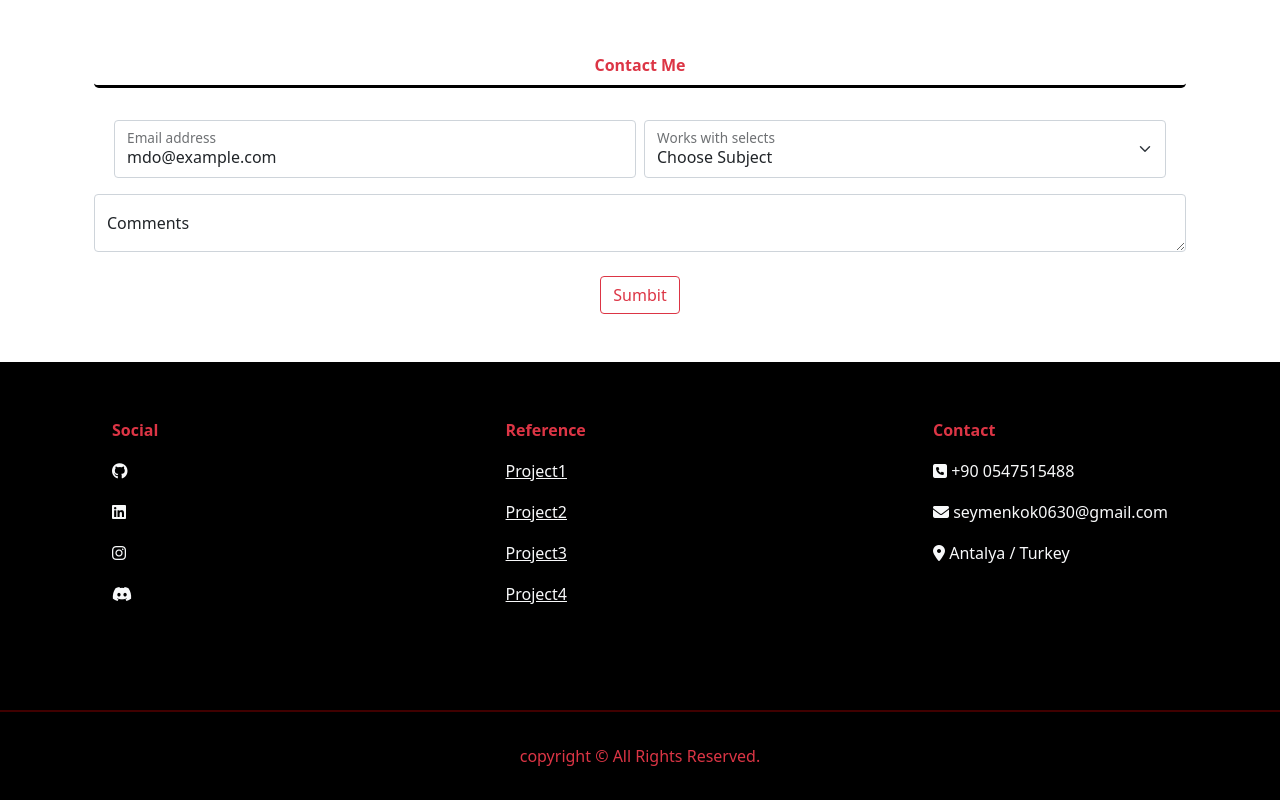
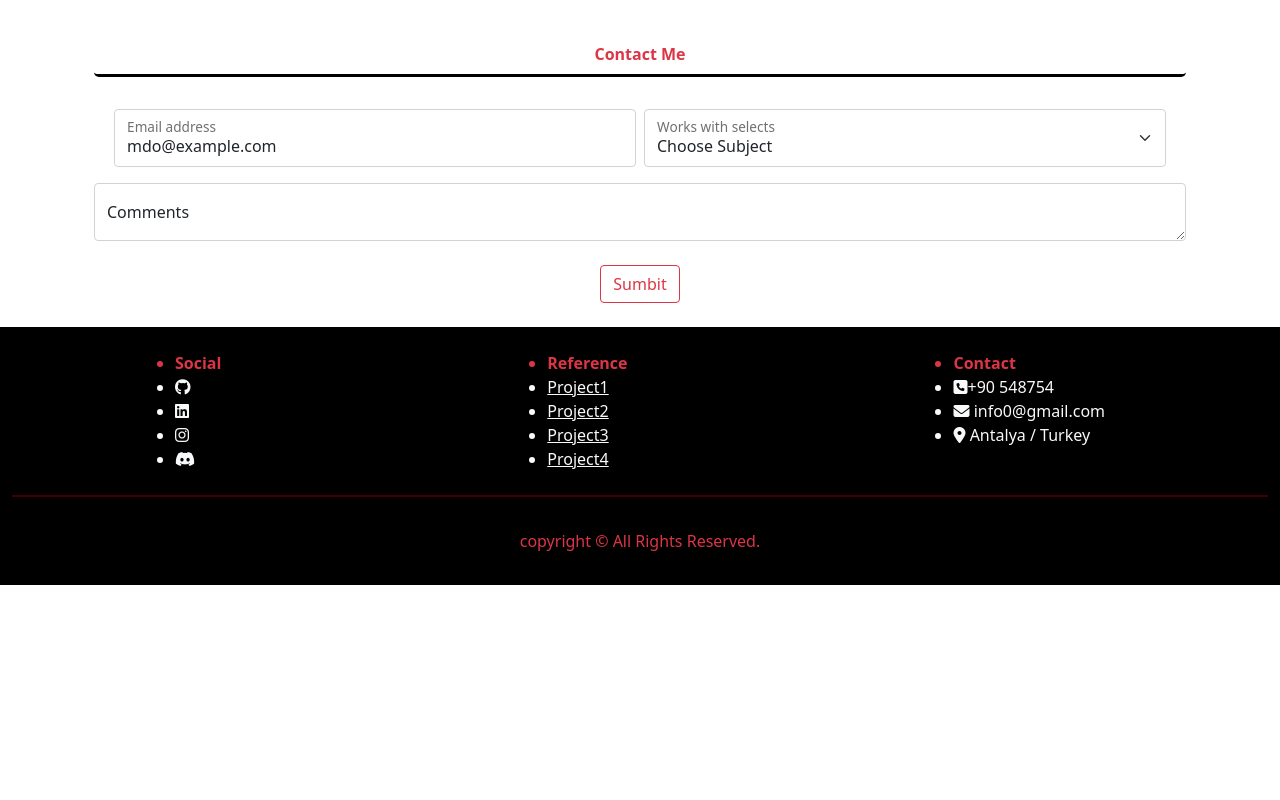
Before and after one commit to SeymenKok/SeymenKok.github.io, a plain HTML site: page index.html in a window 1280 px wide. Shown: the part 1800-2600 px from the top of the page. After the commit the page ends 2385 px from the top, so only its background shows below. Drawn offline with nearby package versions, Linux system fonts and the light colour scheme.

Commit message:
Add files via upload

```diff
--- a/index.html
+++ b/index.html
@@ -11,10 +11,10 @@
 </head>
 <body>
 <!-- Header -->
-<header class="bg-primary">
+<header class="bg-primary container-fluid ">
     <!-- NavBar -->
 <div class="pt-0 ">
-    <ul class="nav justify-content-center">
+    <ul class="nav justify-content-center ">
         <li class="nav-item">
           <a class="nav-link text-light" href="index.html">Home</a>
         </li>
@@ -27,8 +27,8 @@
         <li class="nav-item">
           <a class="nav-link text-light" href="#contactme">Contact Me</a>
         </li>
-        <li class="nav-item">
-          <a href="nav-link text-primary" id="top">top</a>
+        <li class="nav-item nav-link text-primary">
+          <a href="#" id="top">top</a>
         </li>
       </ul>
 
@@ -43,7 +43,7 @@
 <div class="row">
  <div class="col-7">
   <img src="img/banner-bg.png" class="img-fluid" alt="...">
-  <div class="carousel-indicators mb-2 text-center">
+  <div class="carousel-indicators mb-5 text-center overflow-hidden">
     <a href="#project"><img src="img/icon/down arrow.png" alt=""></a>
     <!-- <div class="carousel-caption d-none d-md-block mb-2 text-center">
         <h5 class="text-secondary"><strong>Seymen Kök</strong></h5>
@@ -51,7 +51,7 @@
       </div> -->
   </div>
  </div>
- <div class="col-5 align-self-center ">
+ <div class="col-sm-5 align-self-center ">
    <h4 class="text-white container">Hi, My name is</h5>
   <p class="container text-white-50">
     <span class="text-secondary"><strong>Seymen</strong></span>   <br>
@@ -68,7 +68,7 @@
     <!-- Project -->
     <div class="container text-center ">
       <div>
-      <span id="project" class="d-block p-2 mb-3 border-bottom border-3 border-primary  rounded-3"><strong class="text-secondary">Project</strong></span>
+      <span id="project" class="d-block p-2 mb-3 mt-5 border-bottom border-3 border-primary  rounded-3"><strong class="text-secondary">Project</strong></span>
       </div>
        <div class="row row-cols-1 row-cols-md-3 g-4">
         <div class="col">
@@ -210,35 +210,35 @@
                 <label for="floatingTextarea">Comments</label>
               </div>
 
-              <div class="text-center mt-4">
+              <div class="text-center mt-4 mb-4">
                 <button type="button" class="btn btn-outline-danger">Sumbit</button>
               </div>
 
               </div>
 </main>
 <!-- Footer -->
-<footer class="bg-primary ">
-    <div class="d-flex m-5 p-5 justify-content-between">
-        <ul class="list-group   list-group-flush">
-            <li class="list-group-item bg-primary text-secondary"><strong>Social</strong></li>
-            <li class="list-group-item bg-primary text-light"><a href="https://github.com/SeymenKok"><i class="fa-brands fa-github text-light"></i></a>
+<footer class="bg-primary  container-fluid ">
+    <div class="d-flex justify-content-around ">
+        <ul class="list-group list-group-flush p-2 mt-3 ">
+            <li class="bg-primary text-secondary"><strong>Social</strong></li>
+            <li class="bg-primary text-light"><a href="https://github.com/SeymenKok"><i class="fa-brands fa-github text-light"></i></a>
             </li>
-            <li class="list-group-item bg-primary text-light"><a href="https://www.linkedin.com/in/seymen-kök-a95b8a233/"><i class="fa-brands fa-linkedin text-light"></i></a></li>
-            <li class="list-group-item bg-primary text-light"><a href="#"><i class="fa-brands fa-instagram text-light"></i></a></li>
-            <li class="list-group-item bg-primary text-light"><a href="#"><i class="fa-brands fa-discord text-light"></i></a></li>
+            <li class="bg-primary text-light"><a href="https://www.linkedin.com/in/seymen-kök-a95b8a233/"><i class="fa-brands fa-linkedin text-light"></i></a></li>
+            <li class="bg-primary text-light"><a href="#"><i class="fa-brands fa-instagram text-light"></i></a></li>
+            <li class="bg-primary text-light"><a href="#"><i class="fa-brands fa-discord text-light"></i></a></li>
           </ul>
-          <ul class="list-group   list-group-flush">
-            <li class="list-group-item bg-primary text-secondary"><strong>Reference</strong></li>
-            <li class="list-group-item bg-primary text-light"><a href="#" class="text-light">Project1</a></li>
-            <li class="list-group-item bg-primary text-light"><a href="#" class="text-light">Project2</a></li>
-            <li class="list-group-item bg-primary text-light"><a href="#" class="text-light">Project3</a></li>
-            <li class="list-group-item bg-primary text-light"><a href="#" class="text-light">Project4</a></li>
+          <ul class="list-group list-group-flush p-2 mt-3">
+            <li class="bg-primary text-secondary"><strong>Reference</strong></li>
+            <li class="bg-primary text-light"><a href="#" class="text-light">Project1</a></li>
+            <li class="bg-primary text-light"><a href="#" class="text-light">Project2</a></li>
+            <li class="bg-primary text-light"><a href="#" class="text-light">Project3</a></li>
+            <li class="bg-primary text-light"><a href="#" class="text-light">Project4</a></li>
           </ul>
-          <ul class="list-group   list-group-flush">
-            <li class="list-group-item bg-primary text-secondary"><strong>Contact</strong></li>
-            <li class="list-group-item bg-primary text-light"><i class="fa-solid fa-square-phone"></i> +90 0547515488</li>
-            <li class="list-group-item bg-primary text-light"><i class="fa-solid fa-envelope"></i> seymenkok0630@gmail.com</li>
-            <li class="list-group-item bg-primary text-light"><i class="fa-solid fa-location-dot"></i> Antalya / Turkey</li>
+          <ul class="list-group list-group-flush p-2 mt-3">
+            <li class="bg-primary text-secondary"><strong>Contact</strong></li>
+            <li class="bg-primary text-light"><i class="fa-solid fa-square-phone"></i>+90 548754</li>
+            <li class="bg-primary text-light"><i class="fa-solid fa-envelope"></i> info0@gmail.com</li>
+            <li class="bg-primary text-light"><i class="fa-solid fa-location-dot"></i> Antalya / Turkey</li>
           </ul>
     </div>
     <hr style="border: 1px solid rgb(255, 0, 0);">
```
